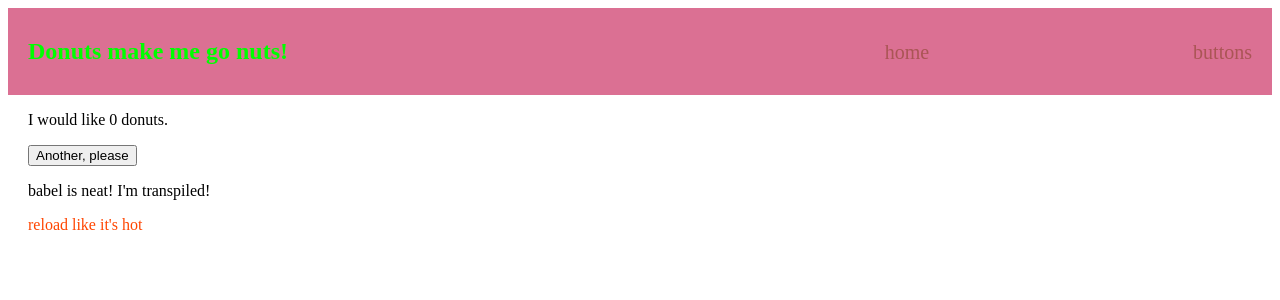
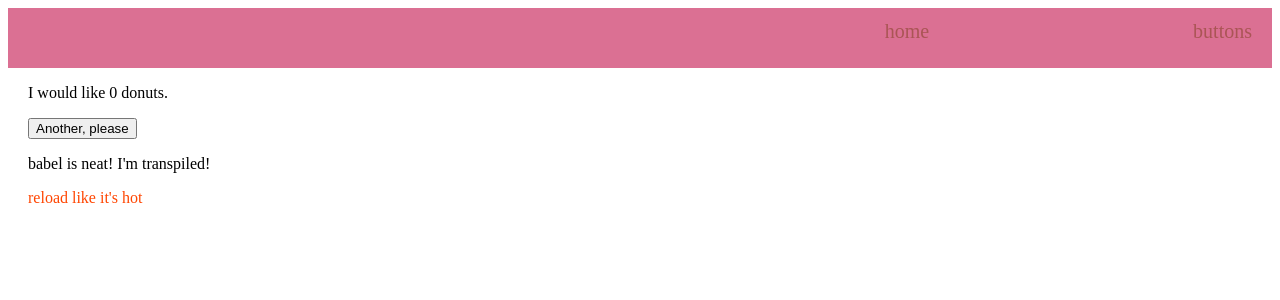
Before and after one commit to bainjen/webpack-demo, a React app in the folder with-webpack/: page / in a window 1280 px wide. Shown: the top 300 px of the page. Built offline with nearby package versions, Linux system fonts and the light colour scheme.

Commit message:
Add title prop to Header to demonstrate changes between apps

```diff
--- a/with-webpack/src/components/Header.js
+++ b/with-webpack/src/components/Header.js
@@ -16,7 +16,7 @@ import React from "react";
 
 // export default Header;
 
-const Header = ({ links, ...rest }) => {
+const Header = ({ title, links, ...rest }) => {
   const clickLinks = links.map((link, i) => {
     return (
       <a key={i} href={link.path}>
@@ -27,7 +27,7 @@ const Header = ({ links, ...rest }) => {
 
   return (
     <header>
-      <h2>Donuts make me go nuts!</h2>
+      <h2>{title}</h2>
       <nav>{clickLinks}</nav>
     </header>
   );
```
